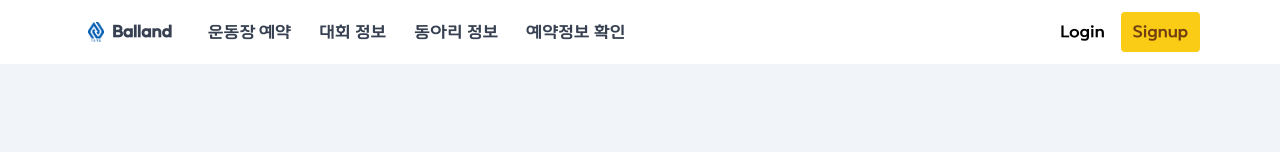
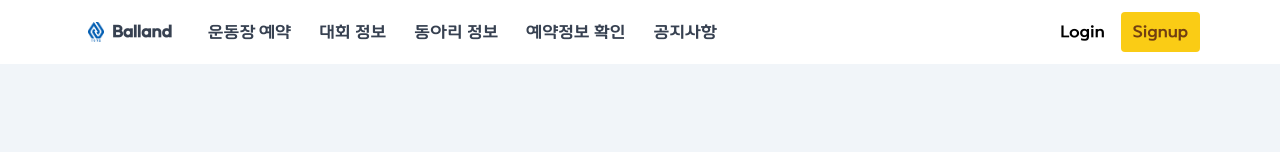
Before and after one commit to Ballandd/Balland_Web, a Next.js app in the folder balland/: page / in a window 1280 px wide. Shown: the top 152 px of the page. Built offline with nearby package versions, Linux system fonts and the light colour scheme; no server answers; a web font is replaced by a local one.

Commit message:
Feat: Navbar 공지사항 라우팅 추가

```diff
--- a/balland/components/Navbar.js
+++ b/balland/components/Navbar.js
@@ -55,6 +55,12 @@ const Navbar = () => {
                 className="py-5 px-3 text-gray-700 hover:text-gray-900"
               >
                 예약정보 확인
+              </a>
+              <a
+                href="/information"
+                className="py-5 px-3 text-gray-700 hover:text-gray-900"
+              >
+                공지사항
               </a>
             </div>
           </div>
@@ -136,7 +142,10 @@ const Navbar = () => {
           동아리 정보
         </a>
         <a href="/checkreservation" className="block py-2 px-4 text-sm hover:bg-gray-200">
-          예약정보확인
+          예약정보 확인
+        </a>
+        <a href="/information" className="block py-2 px-4 text-sm hover:bg-gray-200">
+          공지사항
         </a>
         {status === "authenticated" ? (
           <button
--- /dev/null
+++ b/balland/pages/information/index.jsx
@@ -0,0 +1,23 @@
+import Head from "next/head"
+import Link from "next/link"
+import WaitingService from "../../components/WaitingService.tsx"
+import { useSession } from "next-auth/react"
+import { useEffect, useState } from "react"
+import axios from "axios"
+
+export default function Reservation() {
+  const { data: session, status } = useSession()
+  {
+    return (
+      <div>
+        <Head>
+          <title>Reservation Main</title>
+          <link rel="icon" href="/AU.png" />
+        </Head>
+        <div className="h-screen">
+          <p>Hello</p>
+        </div>
+      </div>
+    )
+  }
+}
```
